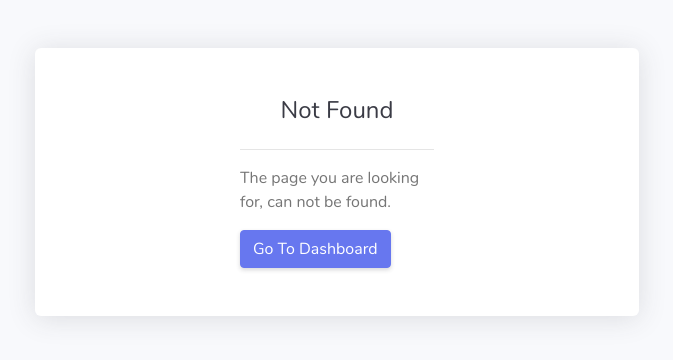
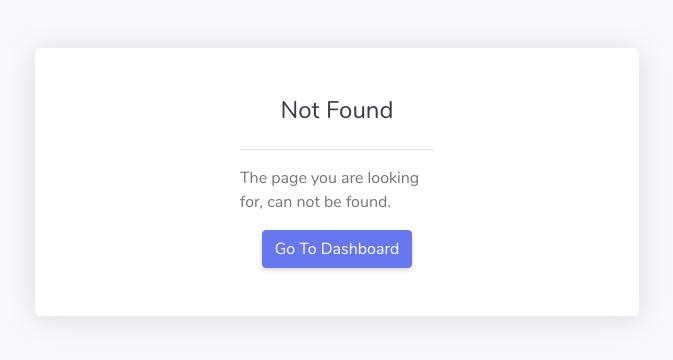
Before and after one commit to tajbinkhan/loan-app, a Django app: template templates/404.html in a window 1280 px wide. Shown: the top 360 px of the page, without its empty margins (303-976 px from the left). Run offline with Django 4.2, Linux system fonts and the light colour scheme; the template is opened without the code that fills it, so the values that code supplies are empty; some libraries are stand-ins or nearby versions.

Commit message:
Design Fixed

```diff
--- a/templates/404.html
+++ b/templates/404.html
@@ -9,6 +9,8 @@
 <hr>
 
 <p>The page you are looking for, can not be found.</p>
-<a href="{% url 'dashboard' %}" class="btn btn-primary text-center">Go To Dashboard</a>
+<div class="text-center">
+	<a href="{% url 'dashboard' %}" class="btn btn-primary">Go To Dashboard</a>
+</div>
 
 {% endblock %}
```
